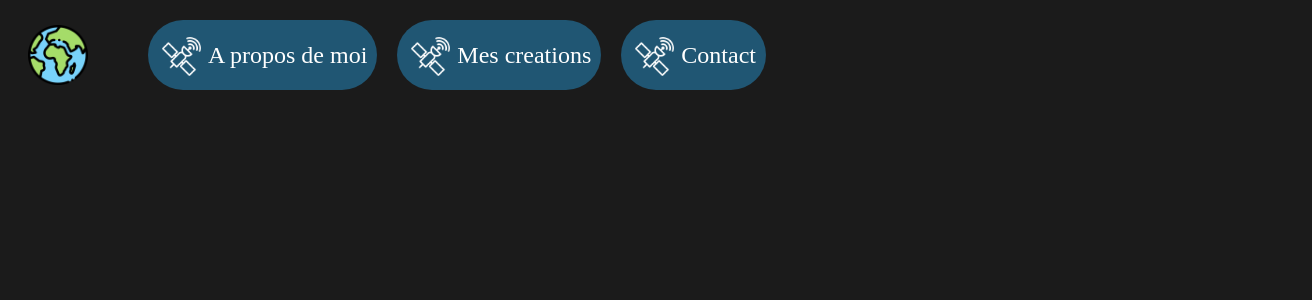
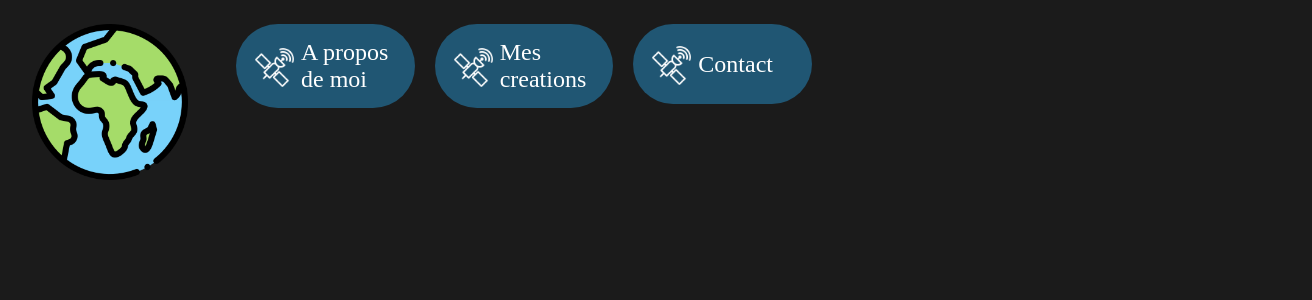
Before and after one commit to matiti61290/Portfolio, a Vue app: page / in a window 1280 px wide. Shown: the top 300 px of the page, 1312 px wide, since content can reach past the window. Built offline with nearby package versions, Linux system fonts and the light colour scheme; a web font is replaced by a local one.

Commit message:
add animation

```diff
--- a/src/assets/main.css
+++ b/src/assets/main.css
@@ -1,3 +1,5 @@
 *{
+  box-sizing: border-box;
+  width: 100%;
   background-color: #1b1b1b;
 }
--- a/src/components/menuNav.vue
+++ b/src/components/menuNav.vue
@@ -4,9 +4,11 @@
 
 <template>
     <div id="top_page">
-        <a href="../../index.html"><img id="home_picture" src="../../public/home_icon.png" alt="icone planete"></a>
+        <a id="home" href="../../index.html">
+            <img id="home_picture" src="../../public/home_icon.png" alt="icone planete">
+        </a>
         <nav>
-            <li><a id="top_menu" href="" i><img id="header_icon" src="../../public/satellite.png" alt="satellite"> A propos de moi</a></li>
+            <li><a id="top_menu" href=""><img id="header_icon" src="../../public/satellite.png" alt="satellite"> A propos de moi</a></li>
             <li><a id="top_menu" href=""><img id="header_icon" src="../../public/satellite.png" alt="satellite"> Mes creations</a></li>
             <li><a id="top_menu" href=""><img id="header_icon" src="../../public/satellite.png" alt="satellite"> Contact</a></li>
         </nav>
@@ -18,30 +20,59 @@
 @import url('https://fonts.googleapis.com/css2?family=Trispace:wght@600&display=swap');
 
 #top_page{
-    margin-top: 20px;
-    margin-left: 20px;
+    margin-top: 1.5em;
+    margin-left: 1.5em;
     display: flex;
-    align-items: center;
+    box-sizing: inherit;
+
+}
+
+#home{
+    width: 6.5em;
+    border: 50px;
+    height: auto;
+    transition: 0.1s;
+    margin-right: 2em;
+}
+
+#home:hover{
+    width: 9em;
+    height: auto;
+    transition: 0.4s;
 }
 
 #home_picture{
-    width: 60px;
+    width: 6.5em;
+    height: auto;
     float: left;
-    margin-right: 40px;
+    transition: 0.1s;
+}
+
+#home_picture:hover{
+    height: auto;
+    width: 9em;
+    transition: 0.4s;
 }
 
 nav{
     display: flex;
     flex-direction: row;
-    margin-right: 400px;
+    margin-left: auto;
+    margin-right: 30em;
     list-style: none;
+    border: 50px;
+    background: transparent;
+    transition: 0.4s;
 }
 
 li{
-    padding-left: 20px;
+    padding-right: 20px;
+    border: 50px;
+    background: transparent;
 }
 
 a{
+    width: auto;
     text-decoration: none;
     font-family: 'Trispace';
     font-size: 1.5em;
@@ -58,7 +89,13 @@ a{
 
 #top_menu{
     background-color: #205673;
-    padding: 10px;
+    padding: 15px;
     border-radius: 50px;
+    transition: 0.3s;
+}
+
+#top_menu:hover{
+    background-color: #31305dff;
+    transition: 0.3s;
 }
 </style>
```
